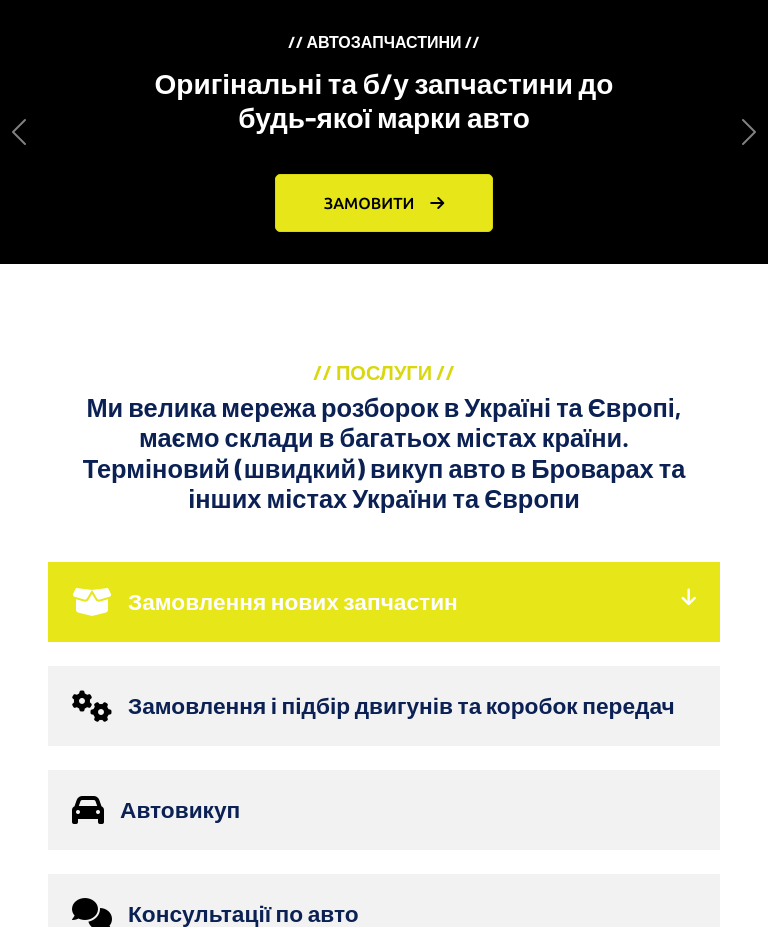
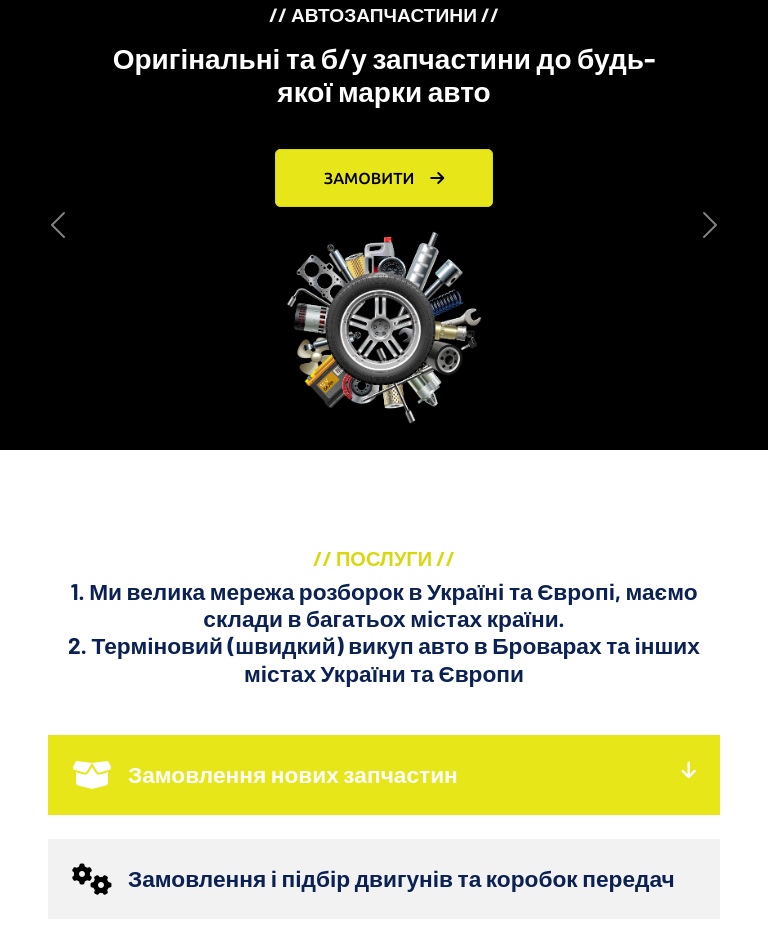
Before and after one commit to PashaKim/car_project, a Django app: page / in a window 768 px wide. Shown: the part 75-1002 px from the top of the page. Run offline with Django 4.2, Linux system fonts and the light colour scheme; some libraries are stand-ins or nearby versions.

Commit message:
fixed carousel

```diff
--- a/static/css/style.css
+++ b/static/css/style.css
@@ -345,66 +345,44 @@
     margin-top: 50px;
     margin-bottom: 50px;
 }
-/*** Header ***/
+
+
+/* Общие стили для карусели */
 .carousel-caption {
     top: 0;
     left: 0;
     right: 0;
     bottom: 0;
-    background: rgba(0, 0, 0, .7);
+    background: rgba(0, 0, 0, 0.7);
     z-index: 1;
-
+    display: flex;
+    flex-direction: column;
+    align-items: center;
+    justify-content: center;
+    padding: 20px;
 }
 
-.carousel-control-prev,
-.carousel-control-next {
-    width: 5%;
+/* Мобильные устройства (до 576px) */
+@media (max-width: 576px) {
+    .carousel-inner .col-6 {
+        display: flex;
+        align-items: center;
+        justify-content: center;
+        height: 100%; /* Занимаем всю высоту колонки */
     }
-
-.carousel-control-prev-icon,
-.carousel-control-next-icon {
-    width: 2rem;
-    height: 2rem;
-}
-
-/* Убираем большие отступы для контейнера */
-.carousel-caption .container-fluid {
-    padding: 0;
-}
-
-/* Mobile adjustments */
-@media (max-width: 576px) {
-	.carousel-caption {
-    top: 0;
-    left: 0;
-    right: 0;
-    bottom: 0;
-    background: rgba(0, 0, 0, 1);
-    z-index: 1;
-
+        .carousel-inner .img-fluid {
+        max-height: 70%; /* Ограничиваем максимальную высоту изображения */
+        height: auto;
+        width: auto;
+        margin: 25px auto;
     }
     #header-carousel .carousel-item {
-        min-height: 250px; /* Уменьшенная минимальная высота для карусели */
-        position: relative;
-    }
-
-    #header-carousel .carousel-item img {
-        position: absolute;
-        top: 0;
-        left: 0;
-        width: 100%;
-        height: 100%;
-        object-fit: cover; /* Заполняет весь контейнер, масштабируя изображение */
-    }
-
-    .carousel-caption {
-        padding: 15px;
-        position: relative;
-        z-index: 1;
+        min-height: 450px; /* Увеличиваем минимальную высоту для карусели */
     }
 
     .carousel-caption h1 {
-        font-size: 1.2rem;
+        font-size: 1.5rem;
+        margin-bottom: 10px;
     }
 
     .carousel-caption h6 {
@@ -412,69 +390,100 @@
         margin-bottom: 10px;
     }
 
+    .carousel-caption img {
+
+        max-width: 80%;
+        height: auto;
+        margin: 15px 0;
+    }
+
     .carousel-caption .btn {
         padding: 8px 16px;
         font-size: 0.85rem;
     }
-}
-/* Tablet adjustments */
-@media (min-width: 576px) and (max-width: 768px) {
     .carousel-caption {
-    top: 0;
-    left: 0;
-    right: 0;
-    bottom: 0;
     background: rgba(0, 0, 0, 1);
-    z-index: 1;
-
-}
-	.carousel-caption h1 {
-        font-size: 1.5rem;
-    }
-
-    .carousel-caption h6 {
-        font-size: 0.875rem;
-    }
-
-    .carousel-caption .btn {
-        padding: 8px 16px;
-        font-size: 0.875rem;
-    }
-
-    .carousel-caption {
-        padding: 15px;
 }
 }
 
-/* Large tablets and small desktops */
-@media (min-width: 768px) and (max-width: 1024px) {
-    .carousel-caption {
-    top: 0;
-    left: 0;
-    right: 0;
-    bottom: 0;
-    background: rgba(0, 0, 0, 1);
-    z-index: 1;
 
+/* Планшеты (576px - 768px) */
+@media (min-width: 576px) and (max-width: 768px) {
+    .carousel-inner .col-6 {
+        display: flex;
+        align-items: center;
+        justify-content: center;
+        height: 100%; /* Занимаем всю высоту колонки */
+    }
+        .carousel-inner .img-fluid {
+        max-height: 70%; /* Ограничиваем максимальную высоту изображения */
+        height: auto;
+        width: auto;
+        margin: 25px auto;
+    }
+    #header-carousel .carousel-item {
+        min-height: 450px; /* Увеличиваем минимальную высоту для планшетов */
     }
 
     .carousel-caption h1 {
-        font-size: 1.75rem;
+        font-size: 1.5rem;
     }
 
     .carousel-caption h6 {
         font-size: 1rem;
     }
 
+    .carousel-caption img {
+        max-width: 70%;
+        height: auto;
+        margin: 20px 0;
+
+    }
+
     .carousel-caption .btn {
         padding: 10px 20px;
+        font-size: 0.875rem;
+
+    }
+        .carousel-caption {
+    background: rgba(0, 0, 0, 1);
+}
+}
+
+/* Большие планшеты и маленькие десктопы (768px - 1024px) */
+@media (min-width: 768px) and (max-width: 1024px) {
+    #header-carousel .carousel-item {
+        min-height: 450px; /* Увеличиваем минимальную высоту для больших планшетов */
+    }
+        .carousel-inner .img-fluid {
+        max-height: 70%; /* Ограничиваем максимальную высоту изображения */
+        height: auto;
+        width: auto;
+        margin: 25px auto;
+    }
+    .carousel-caption h1 {
+        font-size: 1.75rem;
+    }
+
+    .carousel-caption h6 {
+        font-size: 1.2rem;
+    }
+
+    .carousel-caption img {
+        max-width: 60%;
+        height: auto;
+        margin: 25px 0;
+    }
+
+    .carousel-caption .btn {
+        padding: 12px 24px;
         font-size: 1rem;
     }
-
-    .carousel-caption .row {
-        margin: 0;
+        .carousel-caption {
+    background: rgba(0, 0, 0, 1);
 }
 }
+
 
 
 .page-header {
--- a/templates/include/carousel.html
+++ b/templates/include/carousel.html
@@ -18,7 +18,7 @@
                                    class="btn btn-primary py-3 px-5 animated slideInDown" style="border-radius: 5px;">{% translate "Замовити" %}<i
                                         class="fa fa-arrow-right ms-3"></i></a>
                             </div>
-                            <div class="col-lg-5 d-none d-lg-flex animated zoomIn">
+                            <div class="col-6 col-lg-5 d-flex animated zoomIn">
                                 <img class="img-fluid" src="{% static 'img/carousel-555.png' %}" alt="">
                             </div>
                         </div>
@@ -40,7 +40,7 @@
                                    class="btn btn-primary py-3 px-5 animated slideInDown" style="border-radius: 5px;">{% translate "Замовити" %}<i
                                         class="fa fa-arrow-right ms-3"></i></a>
                             </div>
-                            <div class="col-lg-5 d-none d-lg-flex animated zoomIn">
+                            <div class="col-6 col-lg-5 d-flex animated zoomIn">
                                 <img class="img-fluid" src="{% static 'img/carousel-23.png' %}" alt="">
                             </div>
                         </div>
@@ -61,7 +61,7 @@
                                    class="btn btn-primary py-3 px-5 animated slideInDown" style="border-radius: 5px;">{% translate "Замовити" %}<i
                                         class="fa fa-arrow-right ms-3"></i></a>
                             </div>
-                            <div class="col-lg-5 d-none d-lg-flex animated zoomIn">
+                            <div class="col-6 col-lg-5 d-flex animated zoomIn">
                                 <img class="img-fluid" src="{% static 'img/carousel-111.png' %}" alt="">
                             </div>
                         </div>
--- a/templates/include/upper_service.html
+++ b/templates/include/upper_service.html
@@ -5,7 +5,7 @@
     <div class="container">
         <div class="text-center wow fadeInUp" data-wow-delay="0.1s">
             <h5 class="text-primary text-uppercase">{% translate "// ПОСЛУГИ //" %}</h5>
-            <h3 class="mb-5">{% translate "Ми велика мережа розборок в Україні та Європі, маємо склади в багатьох містах країни." %} </br> {% translate "Терміновий (швидкий) викуп авто в Броварах та інших містах України та Європи" %}</h3>
+            <h4 class="mb-5">{% translate "1. Ми велика мережа розборок в Україні та Європі, маємо склади в багатьох містах країни." %} </br> {% translate "2. Терміновий (швидкий) викуп авто в Броварах та інших містах України та Європи" %}</h4>
         </div>
         <div class="row g-4 wow fadeInUp" data-wow-delay="0.3s">
             <div class="col-lg-4">
```
Also changed, not shown: locale/en/LC_MESSAGES/django.po, locale/ru/LC_MESSAGES/django.po, locale/uk/LC_MESSAGES/django.po. Lines whose indentation alone changed are shown as unchanged.
